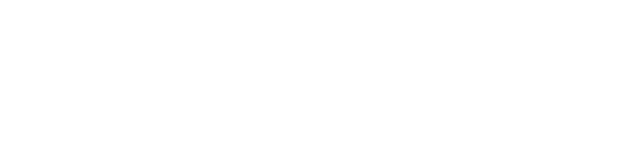
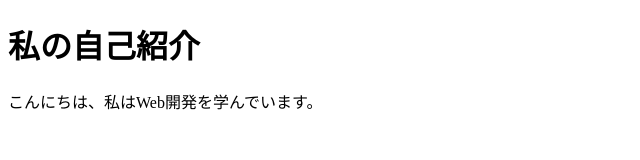
Before and after one commit to yuukyy06/HTML-Tutorial, a plain HTML site: page 09.HTMLを始める前に定型分を覚えよう/index.html in a window 1280 px wide. Shown: the whole page, without its empty margins (0-640 px from the left). Drawn offline with Linux system fonts and the light colour scheme.

Commit message:
定型文の作成

```diff
--- a/09.HTMLを始める前に定型分を覚えよう/index.html
+++ b/09.HTMLを始める前に定型分を覚えよう/index.html
@@ -1,9 +1,12 @@
 <!DOCTYPE html>
 <html lang="ja">
 <head>
-
+    <title>私のWebページ</title>
+    <meta name="description" content="このページは私の自己紹介です">
+    <meta charset="UTF-8">
 </head>
 <body>
-
+    <h1>私の自己紹介</h1>
+    <p>こんにちは、私はWeb開発を学んでいます。</p>
 </body>
 </html>
```
Also changed, not shown: 1 other file.
